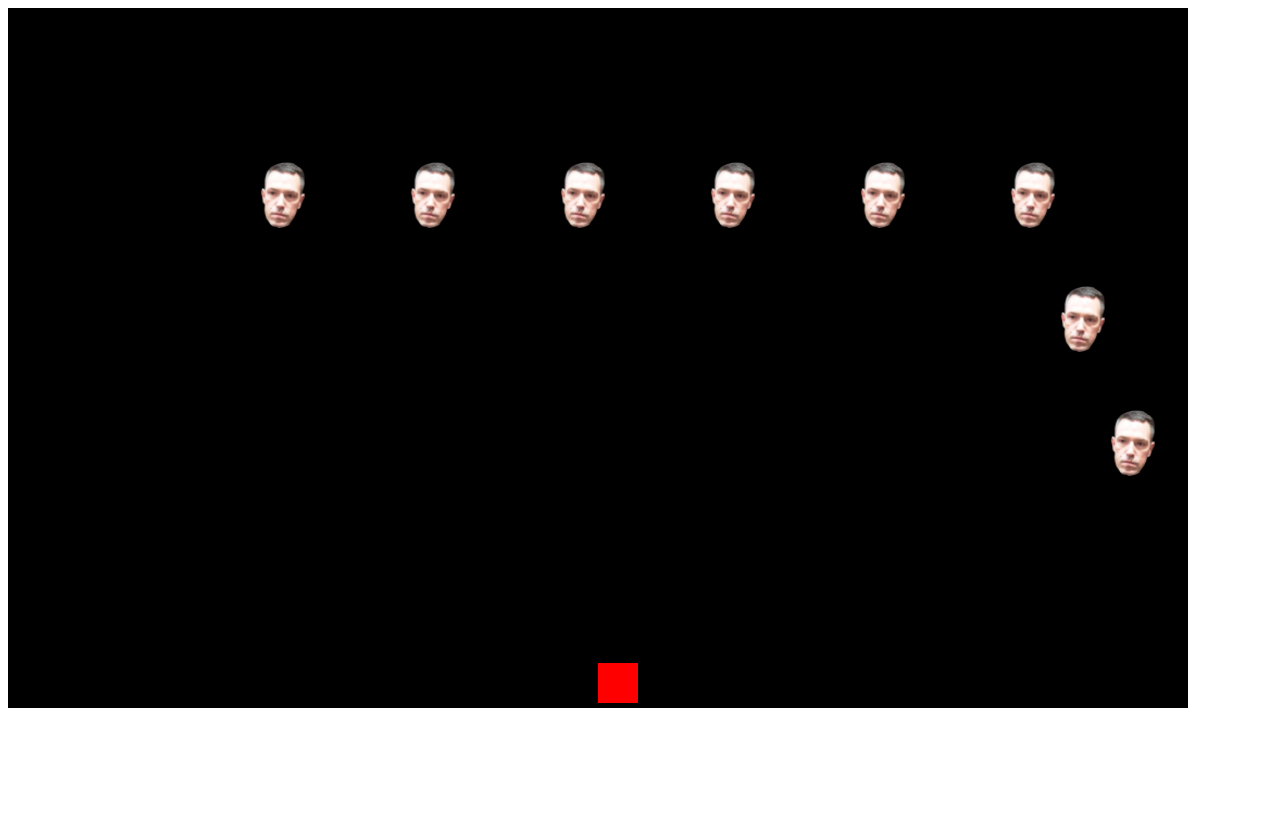
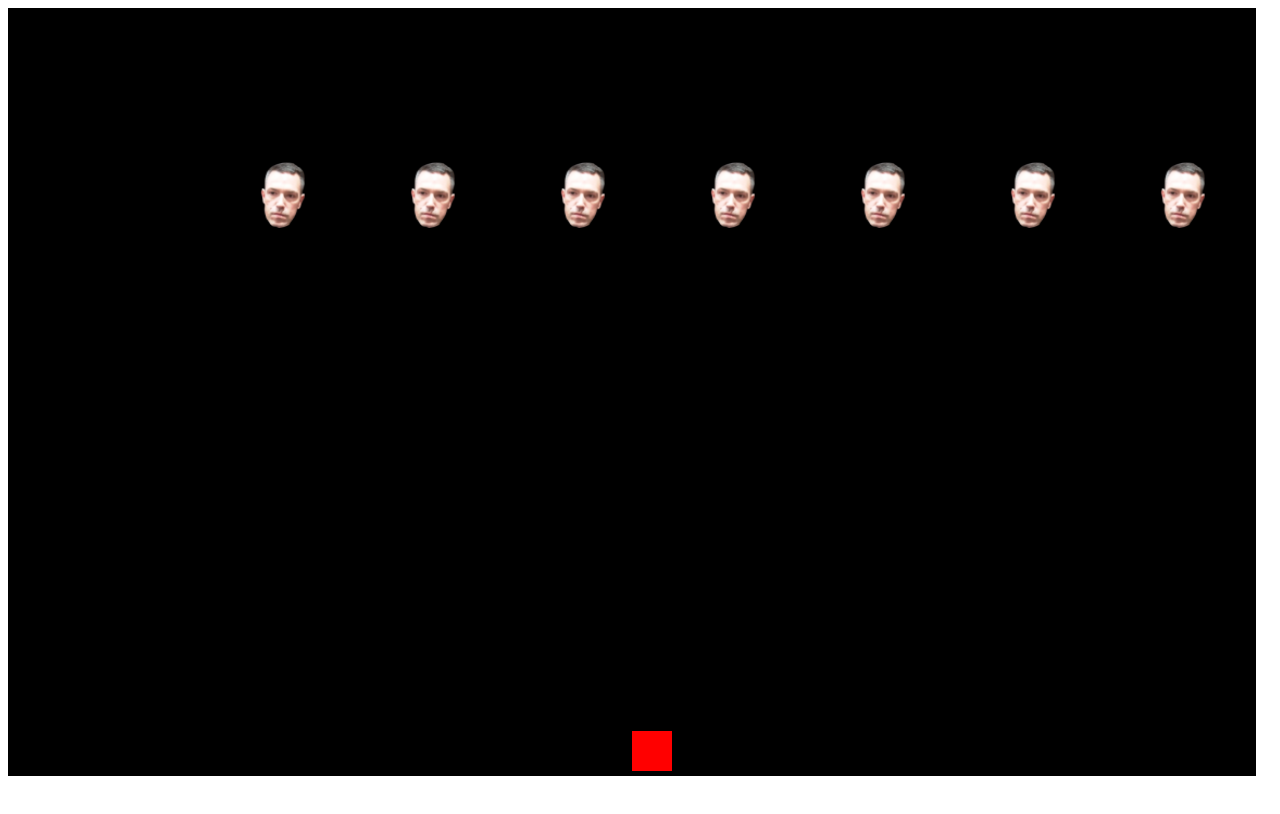
Before and after one commit to IvanBuljovcic/space-invaders, a plain HTML site: page index.html in a window 1280 px wide. Drawn offline with Linux system fonts and the light colour scheme.

Commit message:
Update canvas size, add victory message, and enhance enemy movement logic

```diff
--- a/canvas.js
+++ b/canvas.js
@@ -1,4 +1,4 @@
 const canvas = document.querySelector("canvas");
 
-canvas.width = window.innerWidth - 100;
-canvas.height = window.innerHeight - 100
+canvas.width = 1248;
+canvas.height = 768;
--- a/index.html
+++ b/index.html
@@ -7,6 +7,7 @@
 </head>
 <body>
   <canvas></canvas>
+  <h1 class="victory" style="visibility: hidden;">Bravo!</h1>
 
   <script src="./canvas.js"></script>
   <script src="./sprites.js"></script>
--- a/index.js
+++ b/index.js
@@ -81,7 +81,9 @@ function animate() {
   }
 
   // Request next animation frame
-  requestAnimationFrame(animate);
+  const animFrame = requestAnimationFrame(animate);
+
+  winState(animFrame);
 }
 
 
@@ -121,6 +123,13 @@ function bulletCollision({ projectiles, enemies }) {
   }
 }
 
+function winState(id) {
+  if (!enemies.length) {
+    document.querySelector('.victory').style.visibility = 'visible';
+    cancelAnimationFrame(id)
+  }
+}
+
 setInterval(() => {
   enemies.forEach((enemy) => enemy.animateMovement());
 }, 1000);
@@ -135,5 +144,5 @@ window.addEventListener("keydown", (e) => {
 
 window.addEventListener("keyup", (e) => delete keysPressed[e.key]);
 
-populateEnemies(10)
+populateEnemies(7)
 animate();
--- a/sprites.js
+++ b/sprites.js
@@ -66,23 +66,43 @@ class EnemySprite extends Sprite {
     }
   }
 
+  shiftRight() {
+    this.targetX = this.position.x + this.velocity;
+  }
+
+  shiftLeft() {
+    this.targetX = this.position.x - this.velocity;
+  }
+
+  shiftDown() {
+    this.targetY = this.position.y + this.height + 10;
+  }
+
+  switchDirection() {
+    if (this.moving.right) {
+      this.moving.right = false;
+    } else {
+      this.moving.right = true;
+    }
+
+    this.shiftDown();
+  }
+
   animateMovement(duration = 1000) {
     if (this.moving.isMoving) return;
 
     this.moving.isMoving = true;
 
     if (this.position.x - this.width - this.velocity <= 0) {
-      this.moving.right = true;
+      this.switchDirection();
     } else if (this.position.x + this.width + this.velocity >= canvas.width) {
-      this.moving.right = false;
-
-      this.targetY = this.position.y + this.height + 50;
+      this.switchDirection();
     }
 
     if (this.moving.right) {
-      this.targetX = this.position.x + this.velocity;
+      this.shiftRight()
     } else {
-      this.targetX = this.position.x - this.velocity;
+      this.shiftLeft();
     }
 
     const startX = this.position.x;
@@ -94,10 +114,15 @@ class EnemySprite extends Sprite {
       const progress = Math.min(elapsed / duration, 1);
 
       const easedProgress =
-        progress < 0.5 ? 4 * progress * progress * progress : 1 - Math.pow(-2 * progress + 2, 3) / 2;
+        progress < 0.5
+          ? 4 * progress * progress * progress
+          : 1 - Math.pow(-2 * progress + 2, 3) / 2;
 
-      this.position.x = startX + (this.targetX - startX) * easedProgress;
-      this.position.y = startY + (this.targetY - startY) * easedProgress;
+      if (Math.round(this.targetY) !== Math.round(this.position.y)) {
+        this.position.y = startY + (this.targetY - startY) * easedProgress;
+      } else {
+        this.position.x = startX + (this.targetX - startX) * easedProgress;
+      }
 
       if (progress < 1) {
         requestAnimationFrame(move);
```
